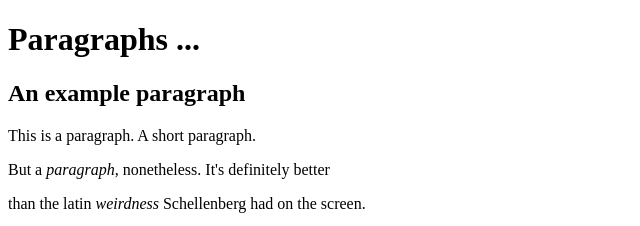
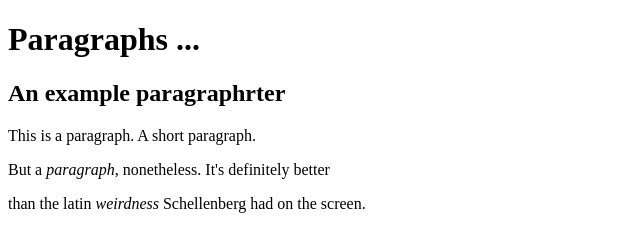
Before and after one commit to karbagekid/karbagekid.github.io, a plain HTML site: page test.html in a window 1280 px wide. Shown: the top 226 px of the page, 0-640 px from the left. Drawn offline with Linux system fonts and the light colour scheme.

Commit message:
messed with spelling

```diff
--- a/test.html
+++ b/test.html
@@ -7,7 +7,7 @@
 
 <body>
 	<h1>Paragraphs ...</h1>
-	<h2>An example paragraph</h2>
+	<h2>An example paragraphrter</h2>
 	<p>This is a paragraph. A short paragraph.</p>
 	<p>But a <em>paragraph</em>, nonetheless. It's definitely better</p>
 	<p>than the latin <em>weirdness</em> Schellenberg had on the screen.</p>
```
